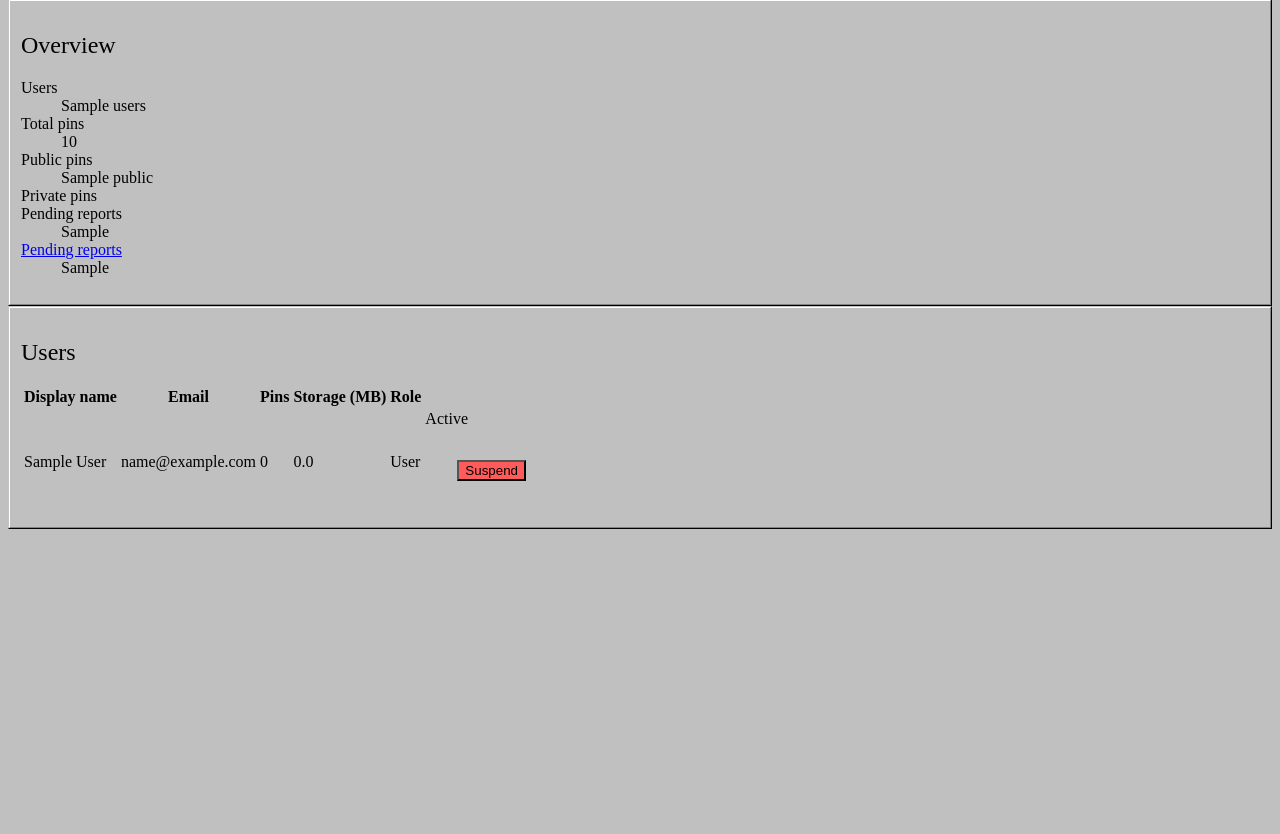
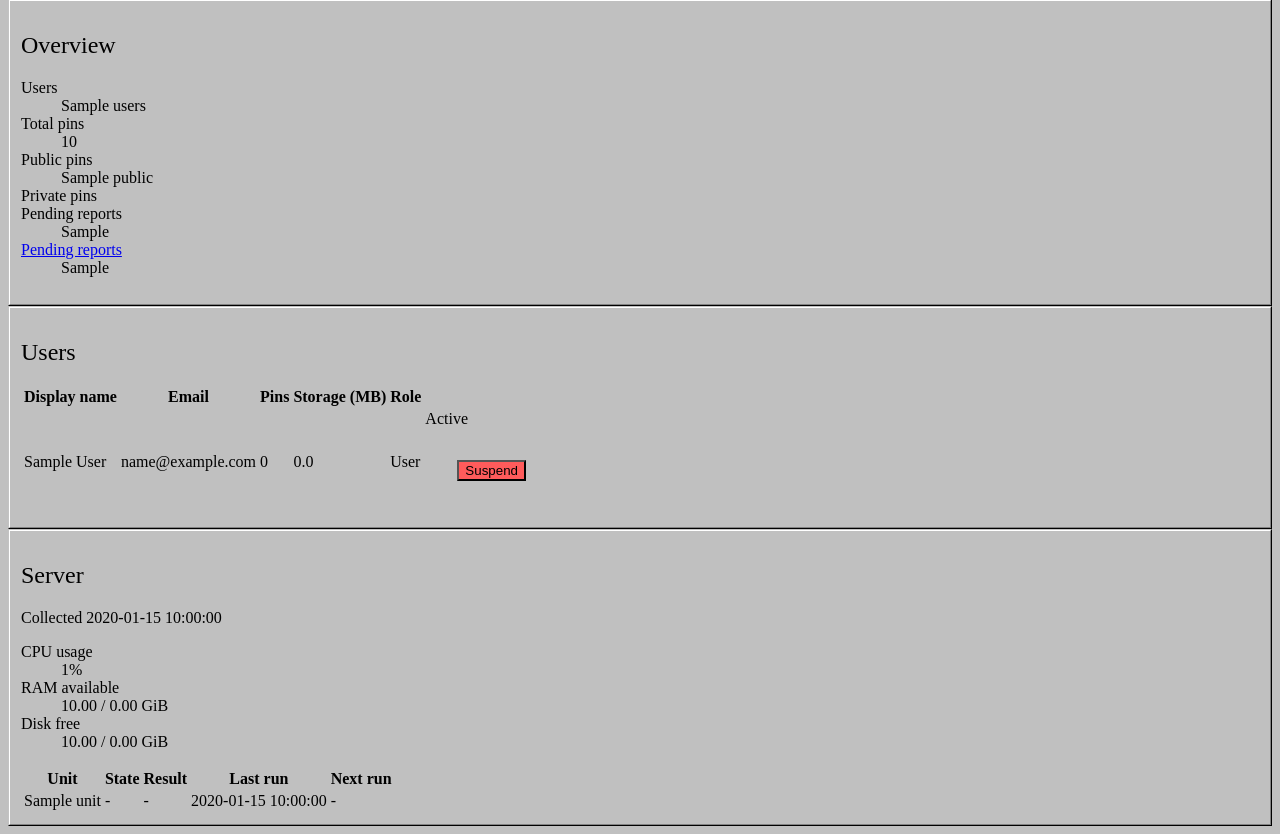
Before and after one commit to tsuicaa/pinlite-next, a Flask app: template templates/admin.html in a window 1280 px wide. Shown: the part 193-1027 px from the top of the page. Before the commit the page ends 722 px from the top, so only its background shows below. Run offline with Flask 3, Linux system fonts and the light colour scheme; the template is opened without the code that fills it: most values are stand-ins (such as "Sample title", 1, 10 or a date in 2020); some libraries are stand-ins or nearby versions.

Commit message:
added server health snapshot

```diff
--- a/templates/admin.html
+++ b/templates/admin.html
@@ -83,6 +83,47 @@
             </p>
             {% endif %}
         </section>
+        <section class="panel">
+            <h2>Server</h2>
+            {% if health %}
+            <p>Collected {{ health.collected_at }}{% if health.stale %}. Stale{% endif %}</p>
+            <dl>
+                <dt>CPU usage</dt>
+                <dd>{{ health.cpu_percent }}%</dd>
+                <dt>RAM available</dt>
+                <dd>{{ "%.2f" | format(health.ram_available_bytes / 1073741824) }} /
+                    {{ "%.2f" | format(health.ram_total_bytes / 1073741824) }} GiB</dd>
+                <dt>Disk free</dt>
+                <dd>{{ "%.2f" | format(health.disk_free_bytes / 1073741824) }} /
+                    {{ "%.2f" | format(health.disk_total_bytes / 1073741824) }} GiB</dd>
+            </dl>
+
+            <table>
+                <thead>
+                    <tr>
+                        <th>Unit</th>
+                        <th>State</th>
+                        <th>Result</th>
+                        <th>Last run</th>
+                        <th>Next run</th>
+                    </tr>
+                </thead>
+                <tbody>
+                    {% for name, unit in health.units.items() %}
+                    <tr>
+                        <td>{{ name }}</td>
+                        <td>{{ unit.get('ActiveState') or '-' }}</td>
+                        <td>{{ unit.get('Result') or '-' }}</td>
+                        <td>{{ unit.get('LastTriggerUSec') or unit.get('ExecMainExitTimestamp') or '—' }}</td>
+                        <td>{{ unit.get('NextElapseUSecRealtime') or '-' }}</td>
+                    </tr>
+                    {% endfor %}
+                </tbody>
+            </table>
+            {% else %}
+            <p>Server health snapshot unavailable</p>
+            {% endif %}
+        </section>
     </main>
 </body>
 
```
Also changed, not shown: admin.py (+15 -0 lines).
